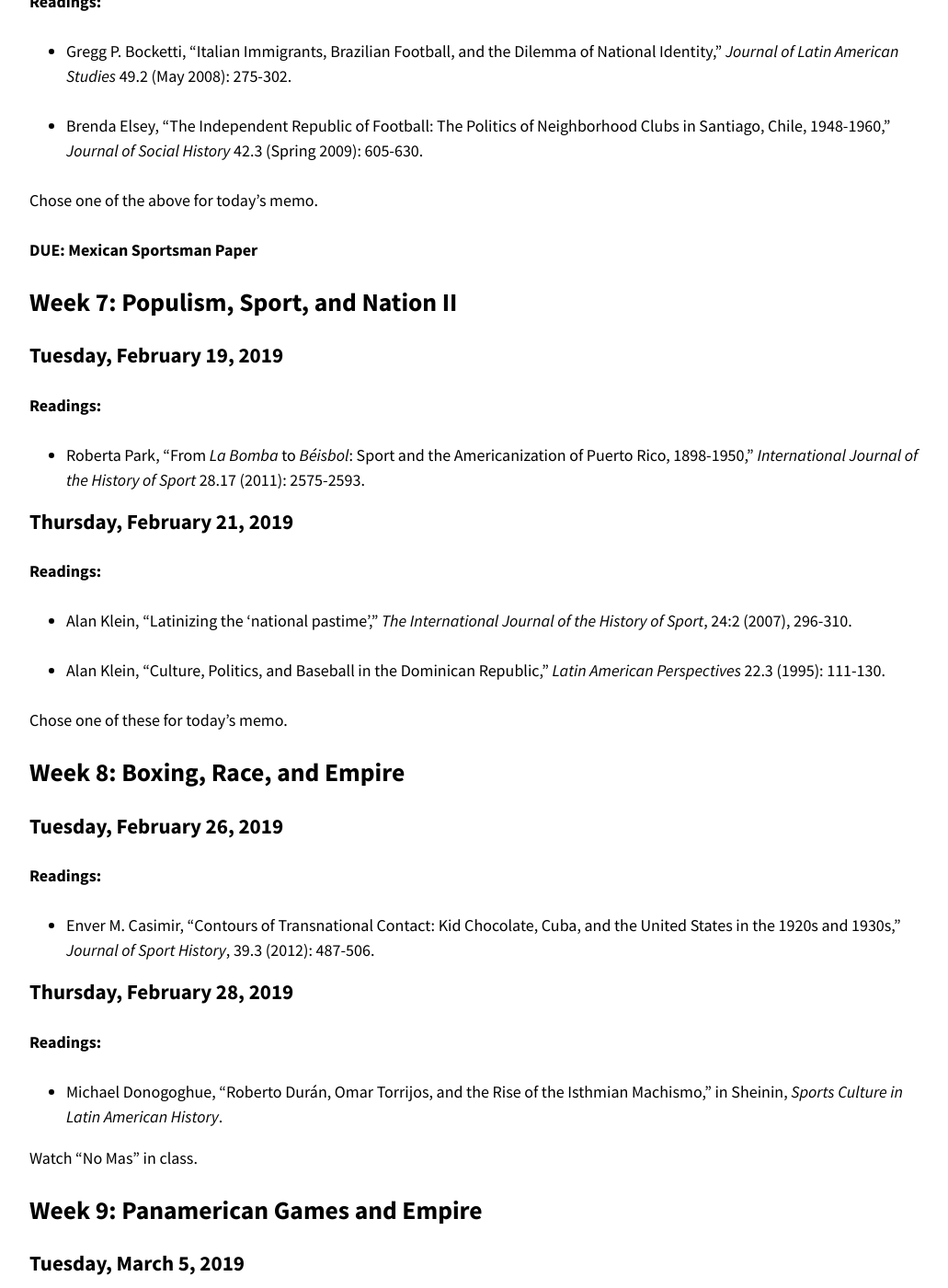
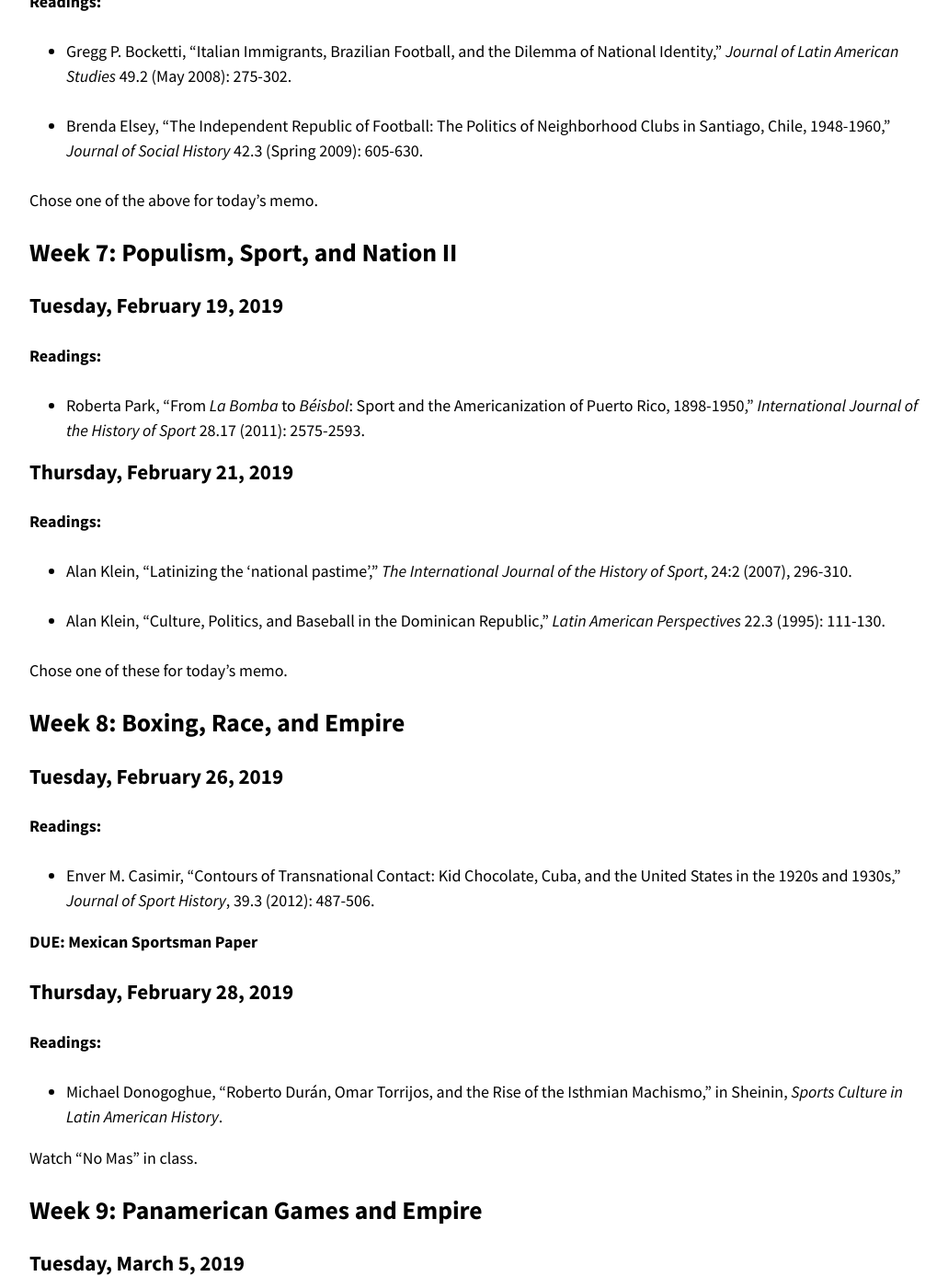
Before and after one commit to chadblack/LatAmSport2019, a Jekyll site: the page built from calendar.md, in a window 1280 px wide and 1400 px high, scrolled down 2781 px. Shown: the whole window at 92% size, without its empty margins (114-1145 px from the left). Built offline with Jekyll 4.4.1, drawn with Linux system fonts in a browser that asks for light colours; nearby versions of some CDN libraries; part of the change alters nothing that is shown.

Commit message:
changed ms due date

```diff
--- a/calendar.md
+++ b/calendar.md
@@ -120,7 +120,6 @@ Neighborhood Clubs in Santiago, Chile, 1948-1960," *Journal of Social History*
 
 Chose one of the above for today's memo.
 
-**DUE: Mexican Sportsman Paper**
 
 ## Week 7: Populism, Sport, and Nation II
 
@@ -154,6 +153,11 @@ Chose one of these for today's memo.
 * Enver M. Casimir, "Contours of Transnational Contact: Kid Chocolate, Cuba, and
 the United States in the 1920s and 1930s," *Journal of Sport History*, 39.3
 (2012): 487-506.
+
+
+
+**DUE: Mexican Sportsman Paper**
+
 
 ### Thursday, February 28, 2019
 
```
